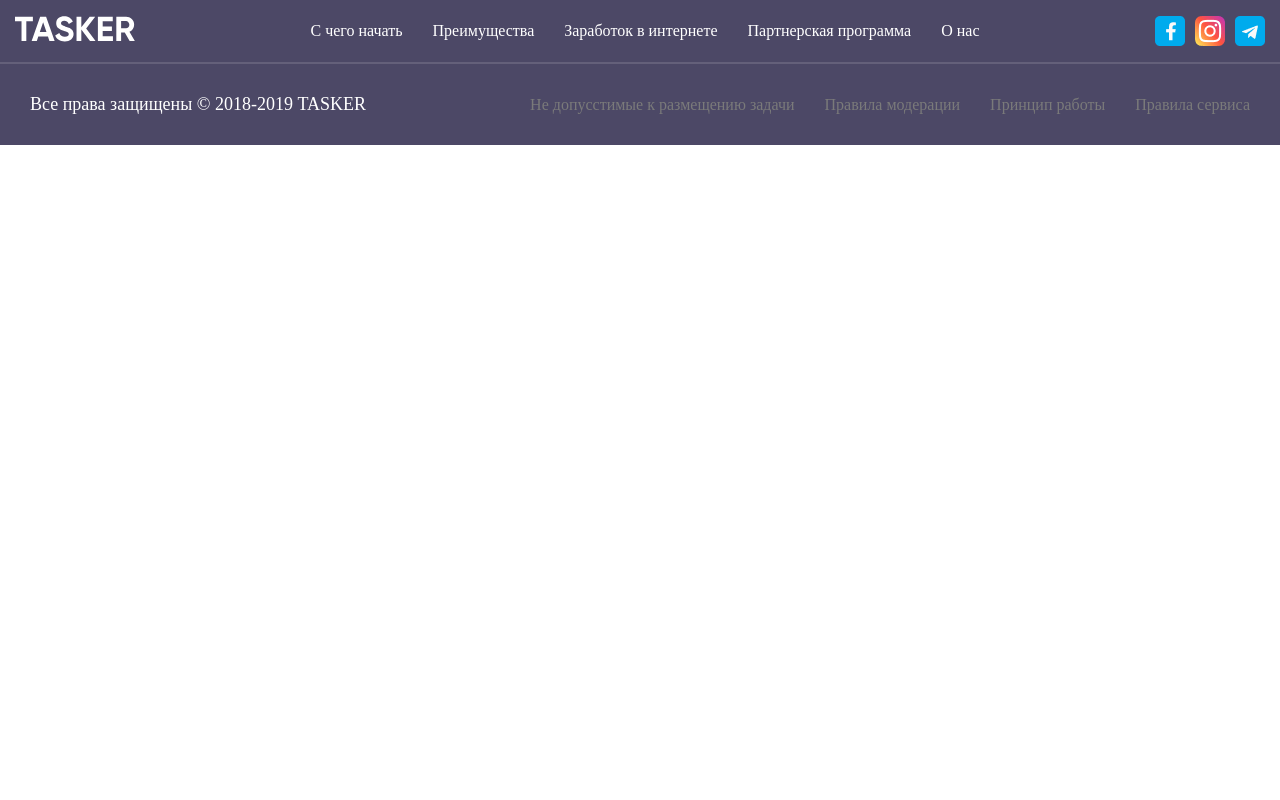
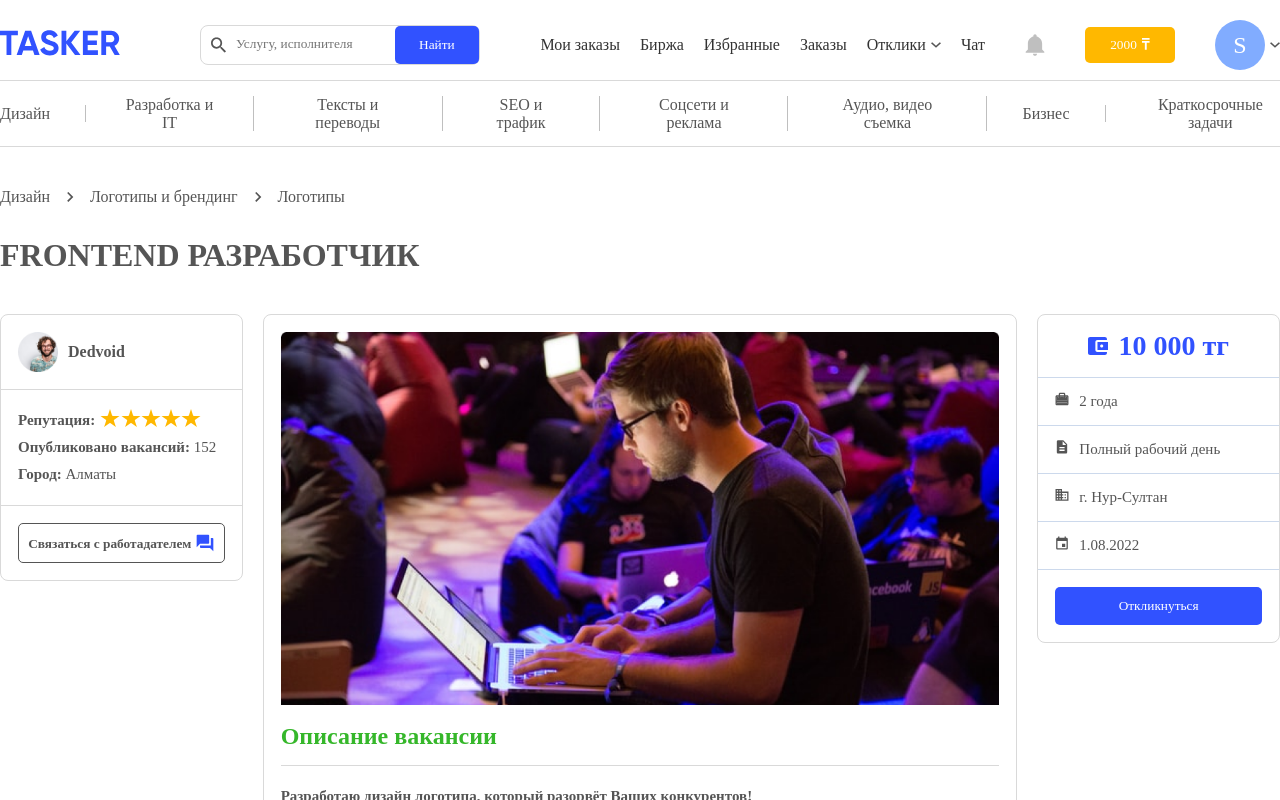
Before and after one commit to dfmbrains/tasker, a React (Create React App) app: page /vacancies/1 in a window 1280 px wide. Shown: the top 800 px of the page. Built offline with nearby package versions, Linux system fonts and the light colour scheme; a web font is replaced by a local one.

Commit message:
vacancy details

```diff
--- a/src/App.tsx
+++ b/src/App.tsx
@@ -36,8 +36,9 @@ function App() {
                 </Route>
                 <Route path={"/"} element={<AppLayout/>}>
                     <Route path={'/category/:category'} element={<Marketplace/>}/>
-                    <Route path={"/category/:category/:id"} element={<Details/>}/>
-                    <Route path={'/projects'} element={<Vacancies/>}/>
+                    <Route path={"/category/:category/:id"} element={<Details type={true}/>}/>
+                    <Route path={'/vacancies'} element={<Vacancies/>}/>
+                    <Route path={"/vacancies/:id"} element={<Details type={false}/>}/>
                     <Route path={'/offers'} element={<Offers/>}/>
                     <Route path={'/chat'} element={<Chat/>}/>
                     <Route path={'/chat/:id'} element={<Chat/>}/>
--- a/src/Components/VacancyCard/VacancyCard.tsx
+++ b/src/Components/VacancyCard/VacancyCard.tsx
@@ -12,6 +12,9 @@ interface IVacancyCard {
 
 const VacancyCard: FC<IVacancyCard> = ({offer, status, id}) => {
     const navigate = useNavigate()
+    const navigateToVacancy = () => {
+        navigate('1')
+    }
     return (
         <div className="card vacancyCard">
             <CardHeader/>
@@ -43,7 +46,7 @@ const VacancyCard: FC<IVacancyCard> = ({offer, status, id}) => {
                         ? <button onClick={() => navigate(`/chat/${id}`)}
                                   className={`vacancyCard__button vacancyCard__button-${status}`}>Перейти в чат
                         </button>
-                        : <Button text={"Подробнее"} type={6}/>
+                        : <Button action={navigateToVacancy} text={"Подробнее"} type={6}/>
                     }
                 </div>
             </div>
--- a/src/Pages/Details/details.scss
+++ b/src/Pages/Details/details.scss
@@ -67,6 +67,10 @@
 
   &__button {
     padding: 0 17px;
+
+    button {
+      flex-direction: row-reverse;
+    }
   }
 
   &__description {
@@ -101,7 +105,6 @@
       font-size: 28px;
       line-height: 100%;
       text-align: center;
-      color: #FFB800;
       display: flex;
       align-items: center;
       column-gap: 10px;
@@ -112,6 +115,16 @@
     div {
       padding: 10px 17px;
       border-top: 1px solid #CCD9EC;
+      display: flex;
+      align-items: center;
+      column-gap: 10px;
+
+      svg {
+        margin: 2px 0 0;
+        width: 14px;
+        height: 14px;
+      }
+
       &:last-child {
         padding: 17px 17px 0;
       }
--- a/src/Pages/Details/index.tsx
+++ b/src/Pages/Details/index.tsx
@@ -1,14 +1,18 @@
-import React from 'react';
+import React, {FC} from 'react';
 import './details.scss';
 import ContactImg from './img/contactImg.png';
 import DetailsImg from './img/detailsImg.png';
 import Button from "../../Components/Button";
 
-const Details = () => {
+interface IDetails {
+    type: boolean
+}
+
+const Details: FC<IDetails> = ({type}) => {
     return (
         <main className="details">
             <div className="container">
-                <h1 className="pageTitle">Уникальный логотип. Разработка логотипа</h1>
+                <h1 className="pageTitle">{type ? "Уникальный логотип. Разработка логотипа" : "Frontend разработчик"}</h1>
                 <div className="details__row">
                     <div className="details__contact">
                         <div className="details__contact_top">
@@ -36,33 +40,34 @@ const Details = () => {
                                 </svg>
                             </span>
                             </div>
-                            <span className="details__bold">Выполнено заказов:</span>
+                            <span className="details__bold">
+                                {type ? 'Выполнено заказов' : 'Опубликовано вакансий'}:
+                            </span>
                             <span className="details__light"> 152</span>
                             <br/>
                             <span className="details__bold">Город:</span>
                             <span className="details__light"> Алматы</span>
                         </div>
                         <div className="details__button">
-                            <Button type={5} text={"Связаться с продавцом"}>
-                                <svg width="20" height="20" viewBox="0 0 20 20" fill="none"
+                            <Button type={5} text={`Связаться с ${type ? "продавцом" : "работадателем"}`}>
+                                {type
+                                    ? <svg width="18" height="18" viewBox="0 0 18 18" fill="none"
                                            xmlns="http://www.w3.org/2000/svg">
-                                    <g clipPath="url(#clip0_18_1573)">
-                                        <path
-                                            d="M17.5003 4.99996H15.8337V12.5H5.00033V14.1666C5.00033 14.625 5.37533 15 5.83366 15H15.0003L18.3337 18.3333V5.83329C18.3337 5.37496 17.9587 4.99996 17.5003 4.99996ZM14.167 9.99996V2.49996C14.167 2.04163 13.792 1.66663 13.3337 1.66663H2.50033C2.04199 1.66663 1.66699 2.04163 1.66699 2.49996V14.1666L5.00033 10.8333H13.3337C13.792 10.8333 14.167 10.4583 14.167 9.99996Z"
-                                            fill="#FFB800"/>
-                                    </g>
-                                    <defs>
-                                        <clipPath id="clip0_18_1573">
-                                            <rect width="20" height="20" fill="white"/>
-                                        </clipPath>
-                                    </defs>
+                                        <path fill="#FFB800"
+                                              d="M16.5003 3.99996H14.8337V11.5H4.00033V13.1666C4.00033 13.625 4.37533 14 4.83366 14H14.0003L17.3337 17.3333V4.83329C17.3337 4.37496 16.9587 3.99996 16.5003 3.99996ZM13.167 8.99996V1.49996C13.167 1.04163 12.792 0.666626 12.3337 0.666626H1.50033C1.04199 0.666626 0.666992 1.04163 0.666992 1.49996V13.1666L4.00033 9.83329H12.3337C12.792 9.83329 13.167 9.45829 13.167 8.99996Z"/>
                                     </svg>
+                                    : <svg width="18" height="18" viewBox="0 0 18 18" fill="none"
+                                           xmlns="http://www.w3.org/2000/svg">
+                                        <path fill="#3152FF"
+                                              d="M16.5003 3.99996H14.8337V11.5H4.00033V13.1666C4.00033 13.625 4.37533 14 4.83366 14H14.0003L17.3337 17.3333V4.83329C17.3337 4.37496 16.9587 3.99996 16.5003 3.99996ZM13.167 8.99996V1.49996C13.167 1.04163 12.792 0.666626 12.3337 0.666626H1.50033C1.04199 0.666626 0.666992 1.04163 0.666992 1.49996V13.1666L4.00033 9.83329H12.3337C12.792 9.83329 13.167 9.45829 13.167 8.99996Z"/>
+                                    </svg>
+                                }
                             </Button>
                         </div>
                     </div>
                     <div className="details__description">
                         <img className="details__description_img" src={DetailsImg} alt=""/>
-                        <h2 className="details__description_title">Описание задачи</h2>
+                        <h2 className="details__description_title">Описание {type ? 'задачи' : 'вакансии'}</h2>
                         <p className="details__bold">Разработаю дизайн логотипа, который разорвёт Ваших
                             конкурентов!</p>
                         <p className="details__bold">Хочешь привлечь внимание и создать запоминающийся образ
@@ -123,41 +128,93 @@ const Details = () => {
                         </div>
                     </div>
                     <div className="details__start">
-                        <p className="details__start_price">
-                            <svg width="20" height="20" viewBox="0 0 20 20" fill="none"
+                        {type
+                            ? <>
+                                <p style={{color: "#FFB800"}} className="details__start_price">
+                                    <svg width="20" height="18" viewBox="0 0 20 18" fill="none"
                                          xmlns="http://www.w3.org/2000/svg">
-                                <g clipPath="url(#clip0_18_1568)">
-                                    <path
-                                        d="M18.9474 16V17C18.9474 18.105 18.0053 19 16.8421 19H2.10526C0.942105 19 0 18.105 0 17V3C0 1.895 0.942105 1 2.10526 1H16.8421C18.0053 1 18.9474 1.895 18.9474 3V4H9.47368C8.31053 4 7.36842 4.895 7.36842 6V14C7.36842 15.105 8.31053 16 9.47368 16H18.9474ZM9.47368 14H20V6H9.47368V14ZM13.6842 11.5C12.8105 11.5 12.1053 10.83 12.1053 10C12.1053 9.17 12.8105 8.5 13.6842 8.5C14.5579 8.5 15.2632 9.17 15.2632 10C15.2632 10.83 14.5579 11.5 13.6842 11.5Z"
-                                        fill="#FFB800"/>
-                                </g>
-                                <defs>
-                                    <clipPath id="clip0_18_1568">
-                                        <rect width="20" height="20" fill="white"/>
-                                    </clipPath>
-                                </defs>
+                                        <path fill="#FFB800"
+                                              d="M18.9474 15V16C18.9474 17.105 18.0053 18 16.8421 18H2.10526C0.942105 18 0 17.105 0 16V2C0 0.895 0.942105 0 2.10526 0H16.8421C18.0053 0 18.9474 0.895 18.9474 2V3H9.47368C8.31053 3 7.36842 3.895 7.36842 5V13C7.36842 14.105 8.31053 15 9.47368 15H18.9474ZM9.47368 13H20V5H9.47368V13ZM13.6842 10.5C12.8105 10.5 12.1053 9.83 12.1053 9C12.1053 8.17 12.8105 7.5 13.6842 7.5C14.5579 7.5 15.2632 8.17 15.2632 9C15.2632 9.83 14.5579 10.5 13.6842 10.5Z"/>
                                     </svg>
                                     10 000 тг
                                 </p>
                                 <div>
                                     <span className="details__bold">Категория:</span>
-                            <span className="details__light"> Установка приложений</span>
+                                    <span className="details__light">Установка приложений</span>
                                 </div>
                                 <div>
                                     <span className="details__bold">Многоразовость:</span>
-                            <span className="details__light"> Однократное</span>
+                                    <span className="details__light">Однократное</span>
                                 </div>
                                 <div>
                                     <span className="details__bold">Время выполнения:</span>
-                            <span className="details__light"> От 10-24 часов</span>
+                                    <span className="details__light">От 10-24 часов</span>
                                 </div>
                                 <div>
                                     <span className="details__bold">Дата:</span>
-                            <span className="details__light"> 01.08.2022</span>
+                                    <span className="details__light">01.08.2022</span>
                                 </div>
                                 <div className="details__start_button">
                                     <Button text={"Начать выполнение"} type={4}/>
                                 </div>
+                            </>
+                            : <>
+                                <p style={{color: '#3152FF'}} className="details__start_price">
+                                    <svg width="20" height="18" viewBox="0 0 20 18" fill="none"
+                                         xmlns="http://www.w3.org/2000/svg">
+                                        <path fill="#3152FF"
+                                              d="M18.9474 15V16C18.9474 17.105 18.0053 18 16.8421 18H2.10526C0.942105 18 0 17.105 0 16V2C0 0.895 0.942105 0 2.10526 0H16.8421C18.0053 0 18.9474 0.895 18.9474 2V3H9.47368C8.31053 3 7.36842 3.895 7.36842 5V13C7.36842 14.105 8.31053 15 9.47368 15H18.9474ZM9.47368 13H20V5H9.47368V13ZM13.6842 10.5C12.8105 10.5 12.1053 9.83 12.1053 9C12.1053 8.17 12.8105 7.5 13.6842 7.5C14.5579 7.5 15.2632 8.17 15.2632 9C15.2632 9.83 14.5579 10.5 13.6842 10.5Z"/>
+                                    </svg>
+                                    10 000 тг
+                                </p>
+                                <div>
+                                    <span className="details__bold">
+                                        <svg width="18" height="17" viewBox="0 0 18 17" fill="none"
+                                             xmlns="http://www.w3.org/2000/svg">
+                                            <path fill="#555555"
+                                                  d="M15.6665 3.79508H13.1665V2.09557C13.1665 1.15659 12.4207 0.396057 11.4998 0.396057H6.49984C5.579 0.396057 4.83317 1.15659 4.83317 2.09557V3.79508H2.33317C1.41234 3.79508 0.666504 4.55562 0.666504 5.4946V14.8419C0.666504 15.7809 1.41234 16.5414 2.33317 16.5414H15.6665C16.5873 16.5414 17.3332 15.7809 17.3332 14.8419V5.4946C17.3332 4.55562 16.5873 3.79508 15.6665 3.79508ZM6.49984 2.09557H11.4998V3.79508H6.49984V2.09557ZM15.6665 14.8419H2.33317V13.1424H15.6665V14.8419ZM15.6665 10.5931H2.33317V5.4946H4.83317V7.19411H6.49984V5.4946H11.4998V7.19411H13.1665V5.4946H15.6665V10.5931Z"/>
+                                            <path fill="#555555"
+                                                  d="M15.6665 10.5931H2.33317V5.4946H4.83317V7.19411H6.49984V5.4946H11.4998V7.19411H13.1665V5.4946H15.6665V10.5931Z"/>
+                                            <path d="M15.6665 14.8419H2.33317V13.1424H15.6665V14.8419Z" fill="#555555"/>
+                                        </svg>
+                                    </span>
+                                    <span className="details__light">2 года</span>
+                                </div>
+                                <div>
+                                    <span className="details__bold">
+                                        <svg width="14" height="18" viewBox="0 0 14 18" fill="none"
+                                             xmlns="http://www.w3.org/2000/svg">
+                                            <path fill="#555555"
+                                                  d="M8.66683 0.401123H2.00016C1.07933 0.401123 0.34183 1.16166 0.34183 2.10064L0.333496 15.6967C0.333496 16.6357 1.071 17.3963 1.99183 17.3963H12.0002C12.921 17.3963 13.6668 16.6357 13.6668 15.6967V5.49966L8.66683 0.401123ZM10.3335 13.9972H3.66683V12.2977H10.3335V13.9972ZM10.3335 10.5982H3.66683V8.89869H10.3335V10.5982ZM7.8335 6.34942V1.67576L12.4168 6.34942H7.8335Z"/>
+                                        </svg>
+                                    </span>
+                                    <span className="details__light">Полный рабочий день</span>
+                                </div>
+                                <div>
+                                    <span className="details__bold">
+                                        <svg width="18" height="16" viewBox="0 0 18 16" fill="none"
+                                             xmlns="http://www.w3.org/2000/svg">
+                                            <path fill="#555555"
+                                                  d="M8.99984 3.63536V0.236328H0.666504V15.532H17.3332V3.63536H8.99984ZM3.99984 13.8324H2.33317V12.1329H3.99984V13.8324ZM3.99984 10.4334H2.33317V8.7339H3.99984V10.4334ZM3.99984 7.03438H2.33317V5.33487H3.99984V7.03438ZM3.99984 3.63536H2.33317V1.93584H3.99984V3.63536ZM7.33317 13.8324H5.6665V12.1329H7.33317V13.8324ZM7.33317 10.4334H5.6665V8.7339H7.33317V10.4334ZM7.33317 7.03438H5.6665V5.33487H7.33317V7.03438ZM7.33317 3.63536H5.6665V1.93584H7.33317V3.63536ZM15.6665 13.8324H8.99984V12.1329H10.6665V10.4334H8.99984V8.7339H10.6665V7.03438H8.99984V5.33487H15.6665V13.8324ZM13.9998 7.03438H12.3332V8.7339H13.9998V7.03438ZM13.9998 10.4334H12.3332V12.1329H13.9998V10.4334Z"/>
+                                        </svg>
+                                    </span>
+                                    <span className="details__light">г. Нур-Султан</span>
+                                </div>
+                                <div>
+                                    <span className="details__bold">
+                                        <svg width="16" height="18" viewBox="0 0 16 18" fill="none"
+                                             xmlns="http://www.w3.org/2000/svg">
+                                            <path fill="#555555"
+                                                  d="M12.1667 9.86954H8V14.1183H12.1667V9.86954ZM11.3333 0.522217V2.22173H4.66667V0.522217H3V2.22173H2.16667C1.24583 2.22173 0.508333 2.98226 0.508333 3.92124L0.5 15.8178C0.5 16.7568 1.24583 17.5174 2.16667 17.5174H13.8333C14.7542 17.5174 15.5 16.7568 15.5 15.8178V3.92124C15.5 2.98226 14.7542 2.22173 13.8333 2.22173H13V0.522217H11.3333ZM13.8333 15.8178H2.16667V6.47052H13.8333V15.8178Z"/>
+                                        </svg>
+                                    </span>
+                                    <span className="details__light">1.08.2022</span>
+                                </div>
+                                <div className="details__start_button">
+                                    <Button text={"Откликнуться"} type={4}/>
+                                </div>
+                            </>
+                        }
                     </div>
                 </div>
             </div>
--- a/src/Shared/HeaderPlatform/index.tsx
+++ b/src/Shared/HeaderPlatform/index.tsx
@@ -36,7 +36,7 @@ const HeaderPlatform = () => {
                     <div className="headerPlatform__right">
                         <nav className="headerPlatform__nav">
                             <Link className="headerPlatform__nav_item" to={"/category/1"}>Мои заказы</Link>
-                            <Link className="headerPlatform__nav_item" to={"/projects"}>Биржа</Link>
+                            <Link className="headerPlatform__nav_item" to={"/vacancies"}>Биржа</Link>
                             <Link className="headerPlatform__nav_item" to={"/category/1"}>Избранные</Link>
                             <Link className="headerPlatform__nav_item" to={"/category/1"}>Заказы</Link>
                             <Link to={"/offers"} className="headerPlatform__nav_item">
```
Lines whose indentation alone changed are shown as unchanged.
